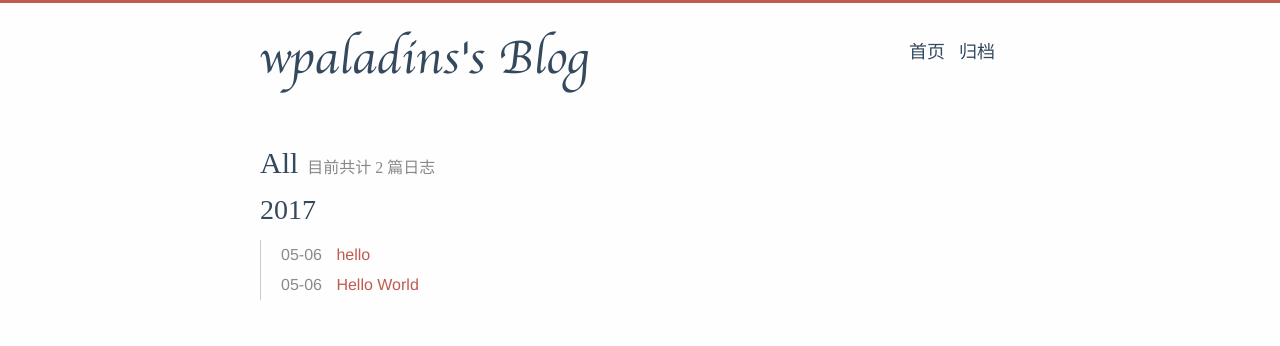
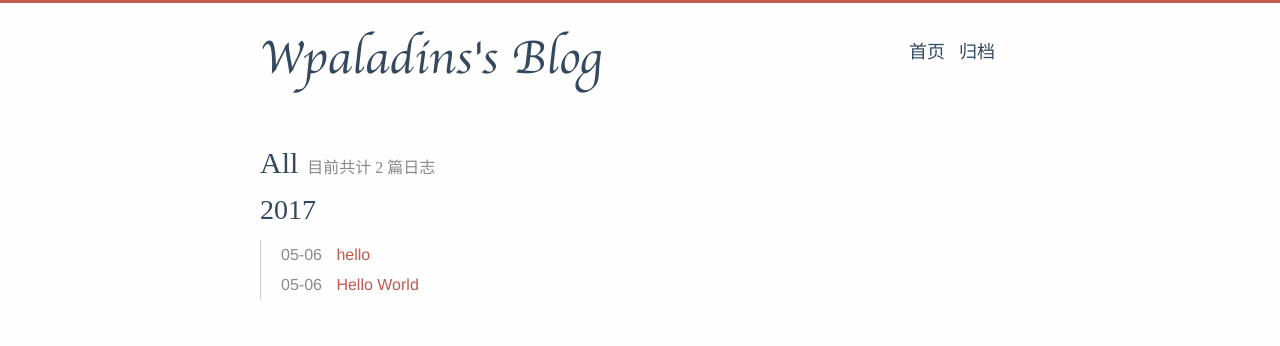
Before and after one commit to wpaladins/wpaladins.github.io, a plain HTML site: page archives/2017/05/index.html in a window 1280 px wide. Shown: the top 346 px of the page. Drawn offline with Linux system fonts and the light colour scheme; a web font is replaced by a local one.

Commit message:
Site updated: 2017-05-06 16:25:32

```diff
--- a/archives/2017/05/index.html
+++ b/archives/2017/05/index.html
@@ -18,7 +18,7 @@
 
 
 
-  <link rel="alternate" href="/default" title="wpaladins's Blog">
+  <link rel="alternate" href="/default" title="Wpaladins's Blog">
 
 
 
@@ -31,11 +31,11 @@
 
 
 <meta property="og:type" content="website">
-<meta property="og:title" content="wpaladins&#39;s Blog">
+<meta property="og:title" content="Wpaladins&#39;s Blog">
 <meta property="og:url" content="http://blog.wpaladins.cn/archives/2017/05/index.html">
-<meta property="og:site_name" content="wpaladins&#39;s Blog">
+<meta property="og:site_name" content="Wpaladins&#39;s Blog">
 <meta name="twitter:card" content="summary">
-<meta name="twitter:title" content="wpaladins&#39;s Blog">
+<meta name="twitter:title" content="Wpaladins&#39;s Blog">
 
 
 <link rel="stylesheet" type="text/css" href="/css/style.css?v=2.4.x" />
@@ -64,14 +64,14 @@
 
     <title>
 
-    归档 · wpaladins's Blog
+    归档 · Wpaladins's Blog
 
 </title>
   </head>
 
   <body><div id="mobile-navbar" class="mobile-navbar">
   <div class="mobile-header-logo">
-    <a href="/." class="logo">wpaladins's Blog</a>
+    <a href="/." class="logo">Wpaladins's Blog</a>
   </div>
   <div class="mobile-navbar-icon">
     <span></span>
@@ -106,7 +106,7 @@
 
     <div class="container" id="mobile-panel">
       <header id="header" class="header"><div class="logo-wrapper">
-  <a href="/." class="logo">wpaladins's Blog</a>
+  <a href="/." class="logo">Wpaladins's Blog</a>
 </div>
 
 <nav class="site-navbar">
```
Also changed, not shown: archives/2017/index.html (+7 -7 lines), archives/index.html (+7 -7 lines), index.html (+7 -7 lines), 2 other files.
